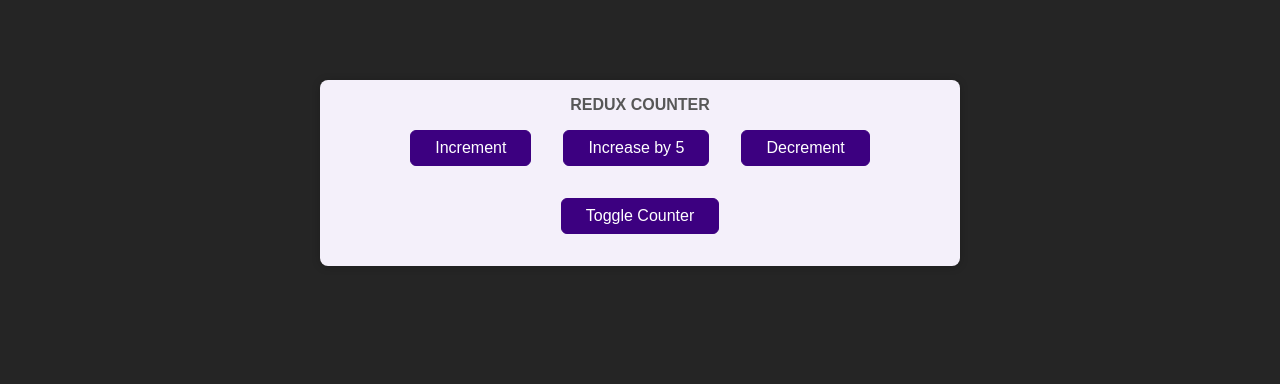
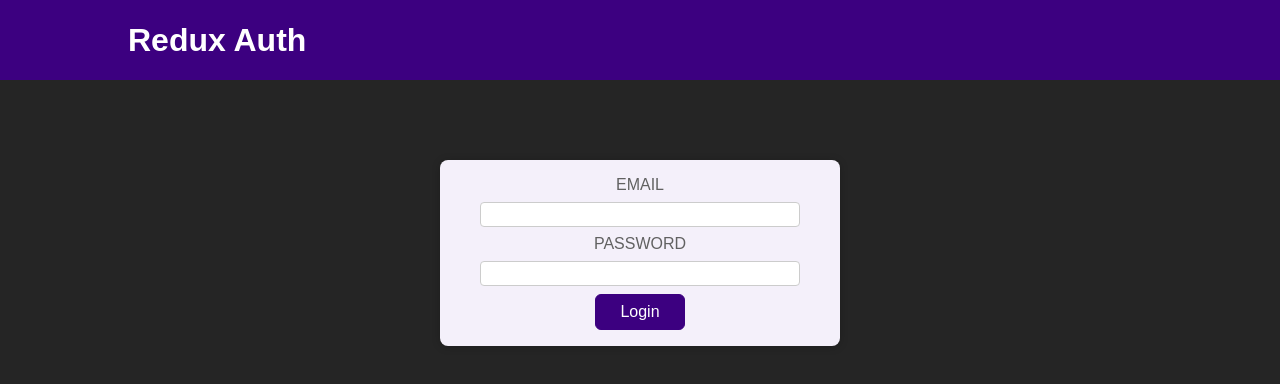
Before and after one commit to RishabhShah9771/ReactReduxApplication, a React (Create React App) app: page / in a window 1280 px wide. Shown: the top 384 px of the page. Built offline with nearby package versions, Linux system fonts and the light colour scheme.

Commit message:
final upload

```diff
--- a/src/App.js
+++ b/src/App.js
@@ -1,7 +1,21 @@
+import { Fragment } from "react";
+import { useSelector } from "react-redux";
 import Counter from "./components/Counter";
+import Header from "./components/Header";
+import Auth from "./components/Auth";
+import UserProfile from "./components/UserProfile";
 
 function App() {
-  return <Counter />;
+  const isAuth = useSelector((state) => state.auth.isAuthenticated);
+
+  return (
+    <Fragment>
+      <Header />
+      {!isAuth && <Auth />}
+      {isAuth && <UserProfile />}
+      {isAuth && <Counter />}
+    </Fragment>
+  );
 }
 
 export default App;
--- a/src/components/Auth.js
+++ b/src/components/Auth.js
@@ -1,18 +1,32 @@
-import classes from './Auth.module.css';
+import { useDispatch } from "react-redux";
+import classes from "./Auth.module.css";
+import { authActions } from "../store/authSlice";
 
+// Auth component for handling user login
 const Auth = () => {
+  const dispatch = useDispatch(); // Get the dispatch function from Redux
+
+  // Handler for form submission
+  const loginHandler = (event) => {
+    event.preventDefault(); // Prevent default form submission
+    dispatch(authActions.login()); // Dispatch login action to Redux store
+  };
+
   return (
     <main className={classes.auth}>
       <section>
-        <form>
+        <form onSubmit={loginHandler}>
+          {/* Email input field */}
           <div className={classes.control}>
-            <label htmlFor='email'>Email</label>
-            <input type='email' id='email' />
+            <label htmlFor="email">Email</label>
+            <input type="email" id="email" />
           </div>
+          {/* Password input field */}
           <div className={classes.control}>
-            <label htmlFor='password'>Password</label>
-            <input type='password' id='password' />
+            <label htmlFor="password">Password</label>
+            <input type="password" id="password" />
           </div>
+          {/* Login button */}
           <button>Login</button>
         </form>
       </section>
--- a/src/components/Counter.js
+++ b/src/components/Counter.js
@@ -1,39 +1,41 @@
 import classes from "./Counter.module.css";
 import { useSelector, useDispatch } from "react-redux";
+import { counterActions } from "../store/counterSlice";
 
+// Functional Counter component using React Redux hooks
 const Counter = () => {
-  const counter = useSelector((state) => state.counter);
+  // Get the current counter value from Redux store
+  const counter = useSelector((state) => state.counter.counter);
+  // Get the dispatch function to dispatch actions
   const dispatch = useDispatch();
-  const show = useSelector((state) => state.showCounter);
+  // Get the showCounter flag from Redux store
+  const show = useSelector((state) => state.counter.showCounter);
 
+  // Handler to increment the counter
   const incrementHandler = () => {
-    dispatch({
-      type: "increment",
-    });
+    dispatch(counterActions.increment());
   };
 
+  // Handler to increase the counter by 5
   const increaseHandler = () => {
-    dispatch({
-      type: "increase",
-      payload: 5,
-    });
+    dispatch(counterActions.increase(5)); // Dispatches an action with payload 5
   };
 
+  // Handler to decrement the counter
   const decrementHandler = () => {
-    dispatch({
-      type: "decrement",
-    });
+    dispatch(counterActions.decrement());
   };
 
+  // Handler to toggle the visibility of the counter
   const toggleCounterHandler = () => {
-    dispatch({
-      type: "toggle",
-    });
+    dispatch(counterActions.toggleCounter());
   };
 
+  // Render the component UI
   return (
     <main className={classes.counter}>
       <h1>Redux Counter</h1>
+      {/* Show counter value only if show is true */}
       {show && <div className={classes.value}> {counter} </div>}
       <div>
         <button onClick={incrementHandler}>Increment</button>
@@ -47,6 +49,7 @@ const Counter = () => {
 
 export default Counter;
 
+////////////////////////////////////////////////////////////////////
 // class Counter extends Component {
 //   incrementHandler() {
 //     this.props.increment();
--- a/src/components/Header.js
+++ b/src/components/Header.js
@@ -1,22 +1,41 @@
-import classes from './Header.module.css';
+import { authActions } from "../store/authSlice";
+import classes from "./Header.module.css";
+import { useSelector, useDispatch } from "react-redux";
 
+// Header component for the application
 const Header = () => {
+  // Get authentication status from Redux store
+  const isAuth = useSelector((state) => state.auth.isAuthenticated);
+
+  // Get dispatch function from Redux
+  const dispatch = useDispatch();
+
+  // Handler for logout button click
+  const logoutHandler = (event) => {
+    event.preventDefault();
+    dispatch(authActions.logout());
+  };
+
   return (
     <header className={classes.header}>
       <h1>Redux Auth</h1>
+      {/* Show navigation only if user is authenticated */}
+      {isAuth && (
         <nav>
           <ul>
             <li>
-            <a href='/'>My Products</a>
+              <a href="/">My Products</a>
             </li>
             <li>
-            <a href='/'>My Sales</a>
+              <a href="/">My Sales</a>
             </li>
             <li>
-            <button>Logout</button>
+              {/* Logout button triggers logoutHandler */}
+              <button onClick={logoutHandler}>Logout</button>
             </li>
           </ul>
         </nav>
+      )}
     </header>
   );
 };
--- /dev/null
+++ b/src/store/authSlice.js
@@ -0,0 +1,55 @@
+import { createSlice } from "@reduxjs/toolkit";
+
+// Create a slice for authentication state management
+const authSlice = createSlice({
+  // Name of the slice, used as a prefix for generated action types
+  name: "authentication",
+  // Initial state for the authentication slice
+  initialState: { isAuthenticated: false },
+  // Reducers define how the state can be updated
+  reducers: {
+    // Action to set isAuthenticated to true (user logs in)
+    login(state) {
+      state.isAuthenticated = true;
+    },
+    // Action to set isAuthenticated to false (user logs out)
+    logout(state) {
+      state.isAuthenticated = false;
+    },
+  },
+});
+
+export const authActions = authSlice.actions;
+export default authSlice.reducer;
+
+// const counterReducer = (state = { counter: 0, showCounter: false }, action) => {
+//   if (action.type === "increment") {
+//     // Objects in reducer will not merge the existing state it will overwrite the existing state and returns new state.
+//     // Never mutate the existing state in redux need to return new state in redux.
+//     // Always create a brand new array or objects.
+//     return {
+//       counter: state.counter + 1,
+//       showCounter: state.showCounter,
+//     };
+//   }
+//   if (action.type === "increase") {
+//     return {
+//       counter: state.counter + action.payload,
+//       showCounter: state.showCounter,
+//     };
+//   }
+//   if (action.type === "decrement") {
+//     return {
+//       counter: state.counter - 1,
+//       showCounter: state.showCounter,
+//     };
+//   }
+//   if (action.type === "toggle") {
+//     return {
+//       showCounter: !state.showCounter,
+//       counter: state.counter,
+//     };
+//   }
+
+//   return state;
+// };
--- /dev/null
+++ b/src/store/counterSlice.js
@@ -0,0 +1,38 @@
+import { createSlice } from "@reduxjs/toolkit";
+
+// Create a slice for the counter feature
+const counterSlice = createSlice({
+  // Name of the slice, used as a prefix for generated action types
+  name: "counter",
+  // Initial state for the counter slice
+  initialState: {
+    counter: 0, // The current value of the counter
+    showCounter: false, // Boolean to control visibility of the counter
+  },
+  // Reducer functions to handle actions and update state
+  reducers: {
+    // Increments the counter by 1
+    increment(state) {
+      state.counter++;
+    },
+    // Decrements the counter by 1
+    decrement(state) {
+      state.counter--;
+    },
+    // Increases the counter by a specific value provided in the action payload
+    increase(state, action) {
+      state.counter = state.counter + action.payload;
+    },
+    // Toggles the visibility of the counter
+    toggleCounter(state) {
+      state.showCounter = !state.showCounter;
+    },
+  },
+});
+
+// Actions objects are automatically created behind the scenes by createSlice.
+// For example, counterSlice.actions.increment is an action creator for {type: "counter/increment"}
+
+export const counterActions = counterSlice.actions;
+
+export default counterSlice.reducer;
--- a/src/store/index.js
+++ b/src/store/index.js
@@ -1,36 +1,18 @@
-import { createStore } from "redux";
+import { configureStore } from "@reduxjs/toolkit";
+import counterReducer from "./counterSlice";
+import authReducer from "./authSlice";
 
-const counterReducer = (state = { counter: 0, showCounter: false }, action) => {
-  if (action.type === "increment") {
-    // Objects in reducer will not merge the existing state it will overwrite the existing state and returns new state.
-    // Never mutate the existing state in redux need to return new state in redux.
-    // Always create a brand new array or objects.
-    return {
-      counter: state.counter + 1,
-      showCounter: state.showCounter,
-    };
-  }
-  if (action.type === "increase") {
-    return {
-      counter: state.counter + action.payload,
-      showCounter: state.showCounter,
-    };
-  }
-  if (action.type === "decrement") {
-    return {
-      counter: state.counter - 1,
-      showCounter: state.showCounter,
-    };
-  }
-  if (action.type === "toggle") {
-    return {
-      showCounter: !state.showCounter,
-      counter: state.counter,
-    };
-  }
-
-  return state;
-};
-const store = createStore(counterReducer);
+// Create the Redux store using configureStore
+// The reducer property is an object where each key represents a slice of state
+// and each value is the corresponding reducer function for that slice.
+// This allows you to manage multiple slices of state in a single store.
+const store = configureStore({
+  // The state will have two top-level keys: 'counter' and 'auth'
+  // Each key is managed by its respective reducer
+  reducer: {
+    counter: counterReducer, // Handles state and actions related to the counter
+    auth: authReducer, // Handles state and actions related to authentication
+  },
+});
 
 export default store;
```
Lines whose indentation alone changed are shown as unchanged.
